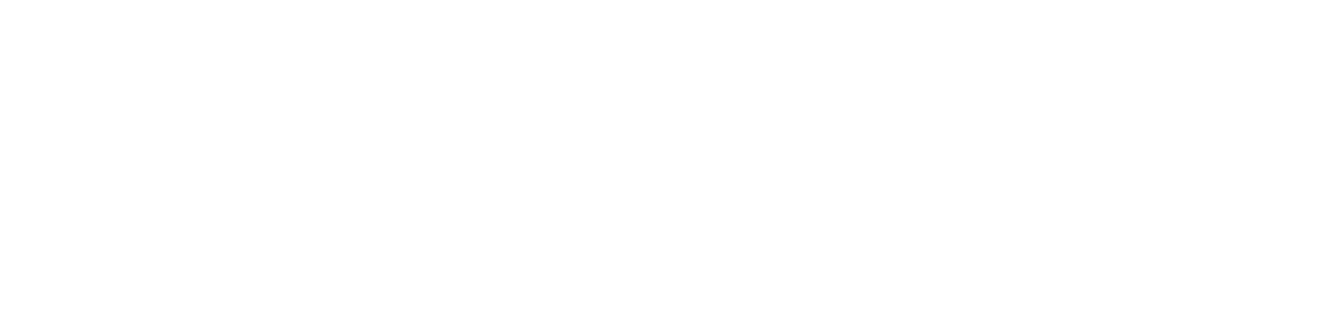
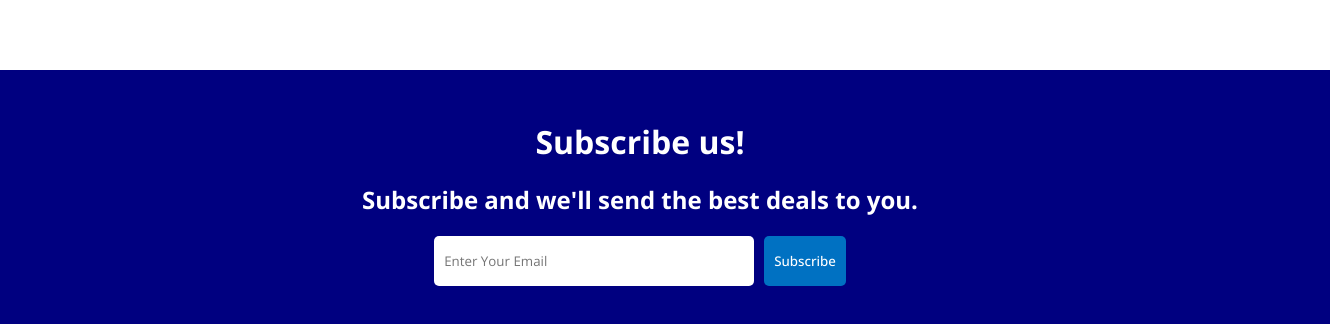
Before and after one commit to nuwankirillawala/reservio-booking-app, a React (Create React App) app in the folder client/: page / in a window 1280 px wide. Shown: the part 1521-1845 px from the top of the page, 1330 px wide, since content can reach past the window. Before the commit the page ends 1511 px from the top, so only its background shows below. Built offline with nearby package versions, Linux system fonts and the light colour scheme.

Commit message:
Add mail-subcription component

```diff
--- /dev/null
+++ b/client/src/components/MailList/MailList.css
@@ -0,0 +1,31 @@
+.mailList{
+    width: 100%;
+    margin-top: 50px;
+    background-color: #000080;
+    color: white;
+    display: flex;
+    flex-direction: column;
+    align-items: center;
+    gap: 20px;
+    padding: 50px;
+}
+
+.mailInputContainer>input{
+    width: 300px;
+    height: 30px;
+    padding: 10px;
+    border: none;
+    margin-right: 10px;
+    border-radius: 5px;
+}
+
+.mailInputContainer>button{
+    height: 50px;
+    background-color: #0071c2;
+    color: white;
+    font-weight: 500;
+    border: none;
+    border-radius: 5px;
+    cursor: pointer;
+    padding: 10px;
+}
--- /dev/null
+++ b/client/src/components/MailList/MailList.jsx
@@ -0,0 +1,20 @@
+import './MailList.css'
+
+function MailList() {
+  return (
+    <div className="mailList">
+        <h1 className="mailListTitle">
+            Subscribe us!
+        </h1>
+        <h2 className="mailListDescription">
+            Subscribe and we'll send the best deals to you.
+        </h2>
+        <div className="mailInputContainer">
+            <input type="text" placeholder='Enter Your Email'/>
+            <button>Subscribe</button>
+        </div>
+    </div>
+  )
+}
+
+export default MailList
--- a/client/src/pages/Home/Home.jsx
+++ b/client/src/pages/Home/Home.jsx
@@ -1,6 +1,7 @@
 import Featured from '../../components/Featured/Featured';
 import FeaturedHomes from '../../components/FeaturedHomes/FeaturedHomes';
 import Header from '../../components/Header/Header';
+import MailList from '../../components/MailList/MailList';
 import Navbar from '../../components/Navbar/Navbar';
 import PropertyList from '../../components/propertyList/PropertyList';
 import './Home.css';
@@ -20,6 +21,7 @@
         Homes guests love
         </h1>
         <FeaturedHomes />
+        <MailList />
       </div>
     </div>
   )
```
